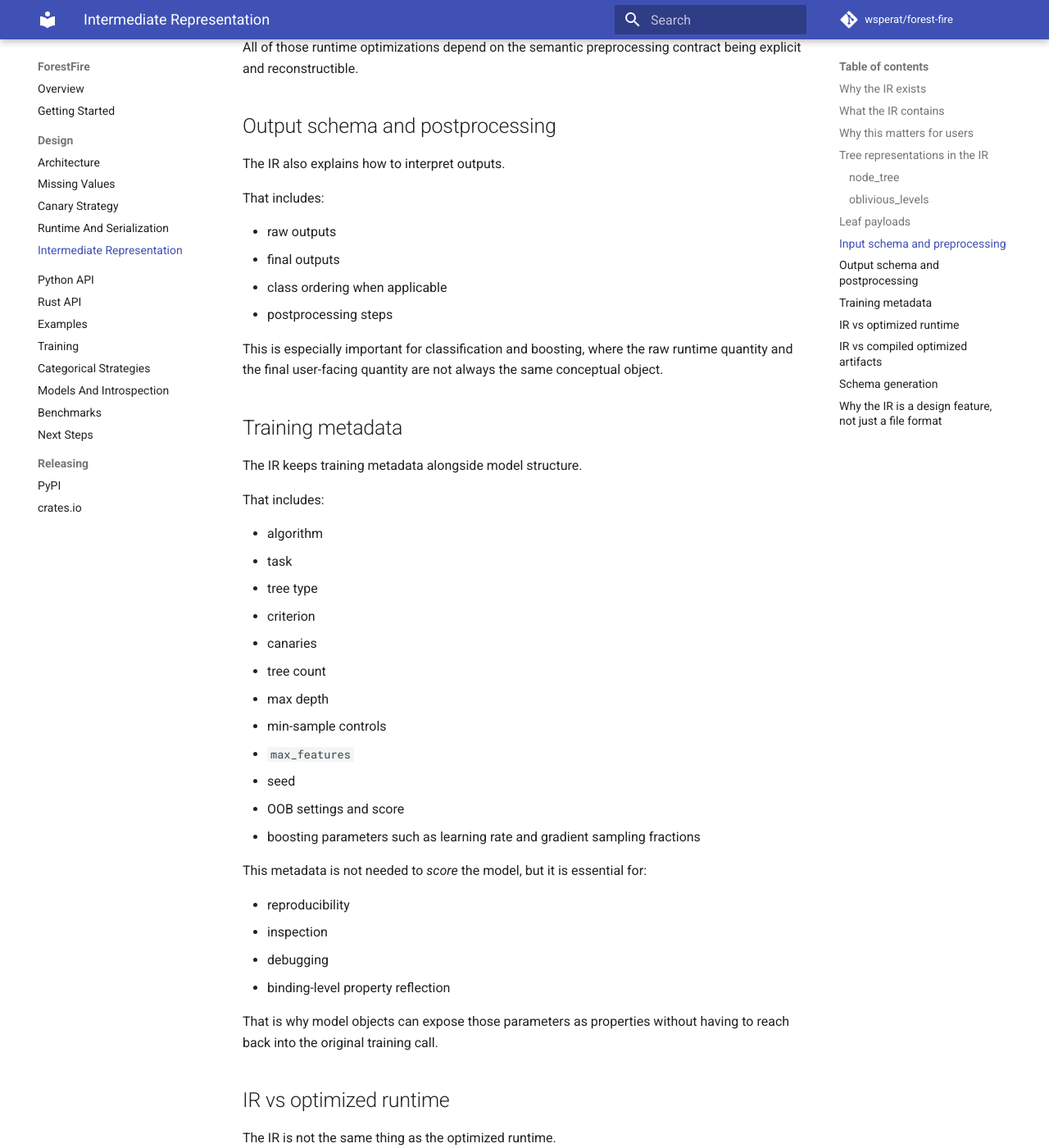
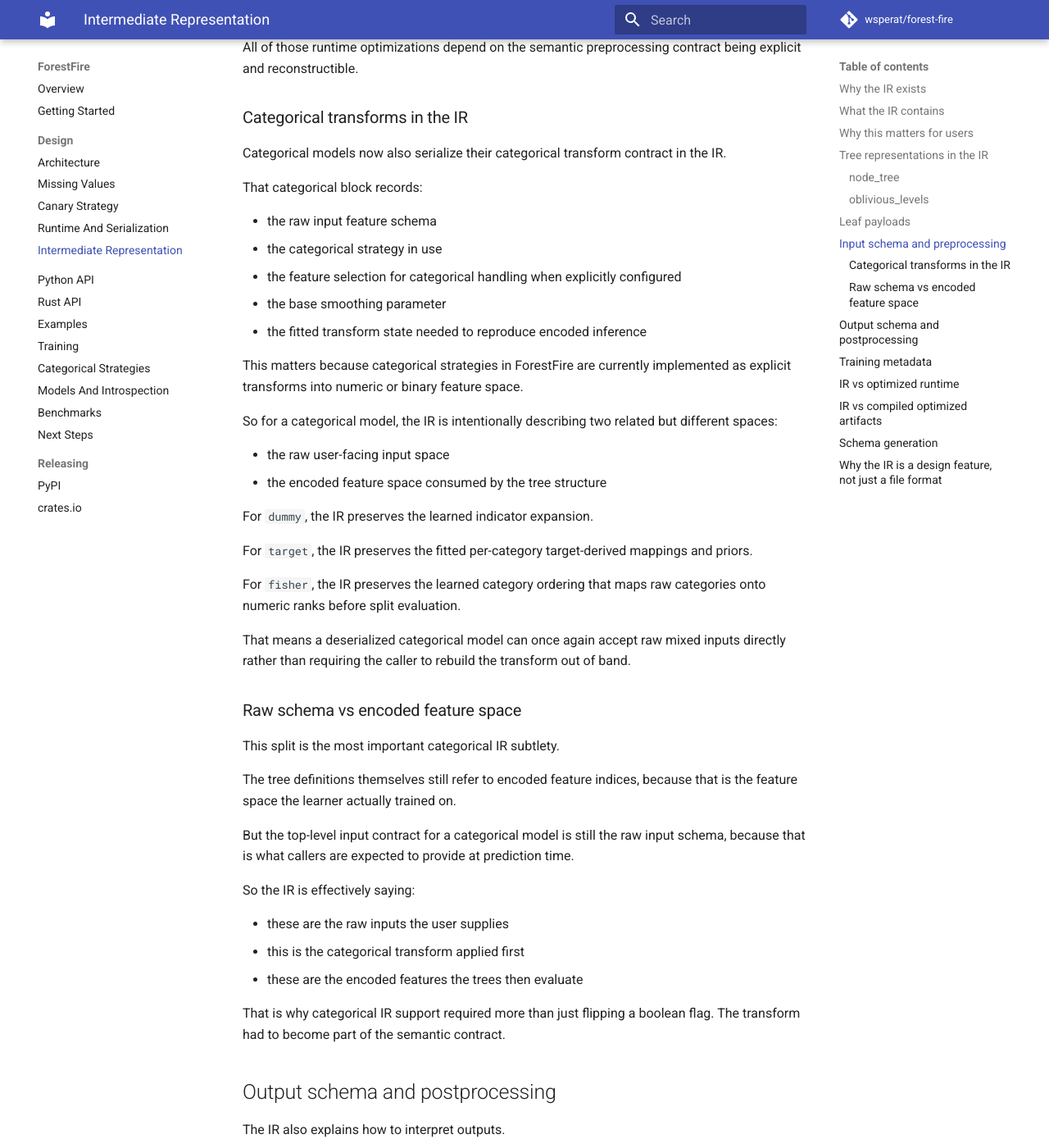
Before and after one commit to wsperat/forest-fire, an MkDocs documentation site: the page built from docs/ir.md, in a window 1280 px wide and 1400 px high, scrolled down 5519 px. Shown: the whole window at 82% size. Built offline with MkDocs 1.6.1 and Material for MkDocs 9.7.7, drawn with Linux system fonts in a browser that asks for light colours; comment, search, counter and statistics services are not loaded; some of the changed text lies outside the part shown.

Commit message:
update docs

```diff
--- a/docs/ir.md
+++ b/docs/ir.md
@@ -197,6 +197,60 @@ That point is especially important now that:
 
 All of those runtime optimizations depend on the semantic preprocessing contract being explicit and reconstructible.
 
+### Categorical transforms in the IR
+
+Categorical models now also serialize their categorical transform contract in
+the IR.
+
+That categorical block records:
+
+- the raw input feature schema
+- the categorical strategy in use
+- the feature selection for categorical handling when explicitly configured
+- the base smoothing parameter
+- the fitted transform state needed to reproduce encoded inference
+
+This matters because categorical strategies in ForestFire are currently
+implemented as explicit transforms into numeric or binary feature space.
+
+So for a categorical model, the IR is intentionally describing two related but
+different spaces:
+
+- the raw user-facing input space
+- the encoded feature space consumed by the tree structure
+
+For `dummy`, the IR preserves the learned indicator expansion.
+
+For `target`, the IR preserves the fitted per-category target-derived mappings
+and priors.
+
+For `fisher`, the IR preserves the learned category ordering that maps raw
+categories onto numeric ranks before split evaluation.
+
+That means a deserialized categorical model can once again accept raw mixed
+inputs directly rather than requiring the caller to rebuild the transform out
+of band.
+
+### Raw schema vs encoded feature space
+
+This split is the most important categorical IR subtlety.
+
+The tree definitions themselves still refer to encoded feature indices, because
+that is the feature space the learner actually trained on.
+
+But the top-level input contract for a categorical model is still the raw input
+schema, because that is what callers are expected to provide at prediction
+time.
+
+So the IR is effectively saying:
+
+- these are the raw inputs the user supplies
+- this is the categorical transform applied first
+- these are the encoded features the trees then evaluate
+
+That is why categorical IR support required more than just flipping a boolean
+flag. The transform had to become part of the semantic contract.
+
 ## Output schema and postprocessing
 
 The IR also explains how to interpret outputs.
@@ -273,6 +327,13 @@ That separation keeps the project flexible:
 - runtime layouts can improve without breaking serialized artifacts
 - introspection can stay stable even if the runtime gets more specialized
 
+For categorical models there is one extra distinction:
+
+- the IR describes the raw categorical input contract plus the transform into
+  encoded feature space
+- the optimized runtime still executes on the encoded feature space after that
+  transform has been applied
+
 ## IR vs compiled optimized artifacts
 
 The compiled optimized artifact is a separate layer on top of the IR.
```
Also changed, not shown: docs/categorical-strategies.md (+22 -11 lines), docs/models.md (+12 -0 lines), docs/training.md (+7 -4 lines).
